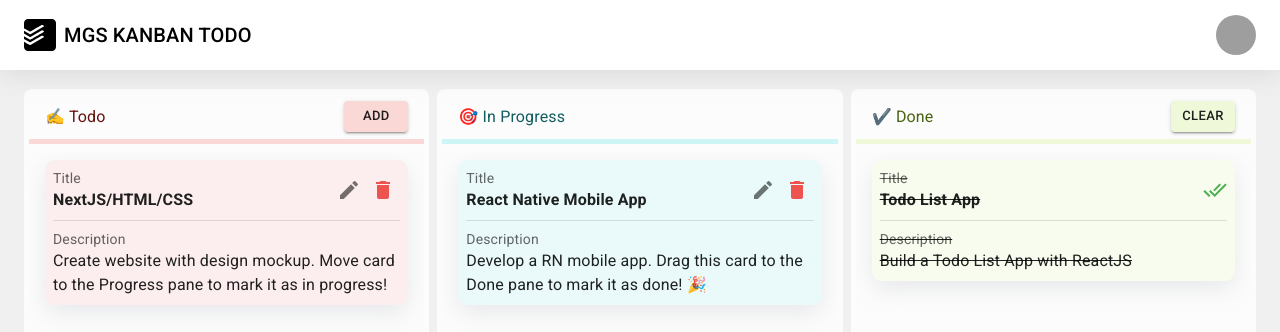
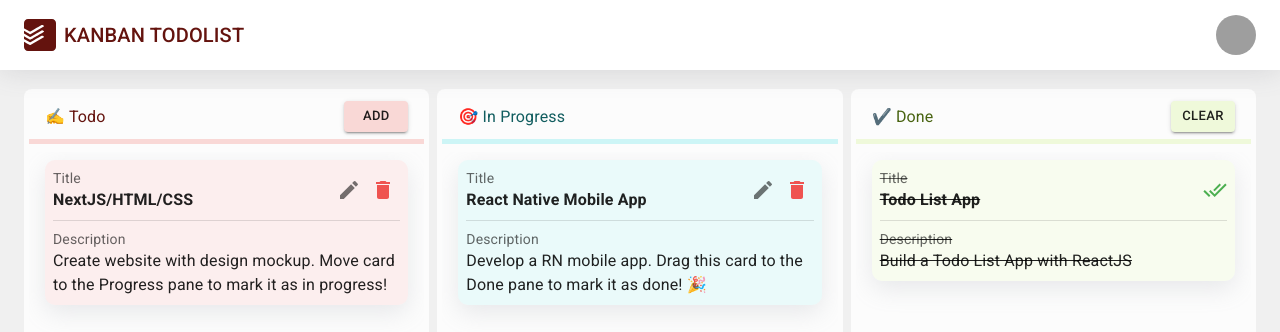
Before and after one commit to usamathpc/Kanban-Todo, a React (Create React App) app: page / in a window 1280 px wide. Shown: the top 332 px of the page. Built offline with nearby package versions, Linux system fonts and the light colour scheme; grey boxes are pictures that could not be loaded.

Commit message:
udpate header nav colors

```diff
--- a/src/components/Layout.tsx
+++ b/src/components/Layout.tsx
@@ -2,7 +2,6 @@ import { Avatar, useTheme } from "@mui/material";
 import AppBar from "@mui/material/AppBar";
 import Box from "@mui/material/Box";
 import CssBaseline from "@mui/material/CssBaseline";
-import Toolbar from "@mui/material/Toolbar";
 import Typography from "@mui/material/Typography";
 import React from "react";
 import { SiTodoist } from "react-icons/si";
@@ -34,15 +33,21 @@ export const Layout = (props: Props) => {
         }}
       >
         <Box sx={{ maxWidth: "1280px" }} display={"flex"} alignItems="center">
-          <SiTodoist fontSize={32} style={{ color: "black" }} />
-          <Typography ml={1} color="black" variant="h6" noWrap component="div">
-            MGS KANBAN TODO
+          <SiTodoist fontSize={32} style={{ color: "#64130e" }} />
+          <Typography
+            sx={{
+              color: "#64130e",
+            }}
+            ml={1}
+            color="black"
+            variant="h6"
+            noWrap
+            component="div"
+          >
+            KANBAN TODOLIST
           </Typography>
         </Box>
         <Box display="flex" alignItems={"center"}>
-          {/* <Typography mr={2} color="black">
-            Usamath PC
-          </Typography> */}
           <Avatar src="https://robohash.org/b9faeb1635b244687618d4f3acbb4803?set=set4&bgset=&size=400x400" />
         </Box>
       </AppBar>
```
